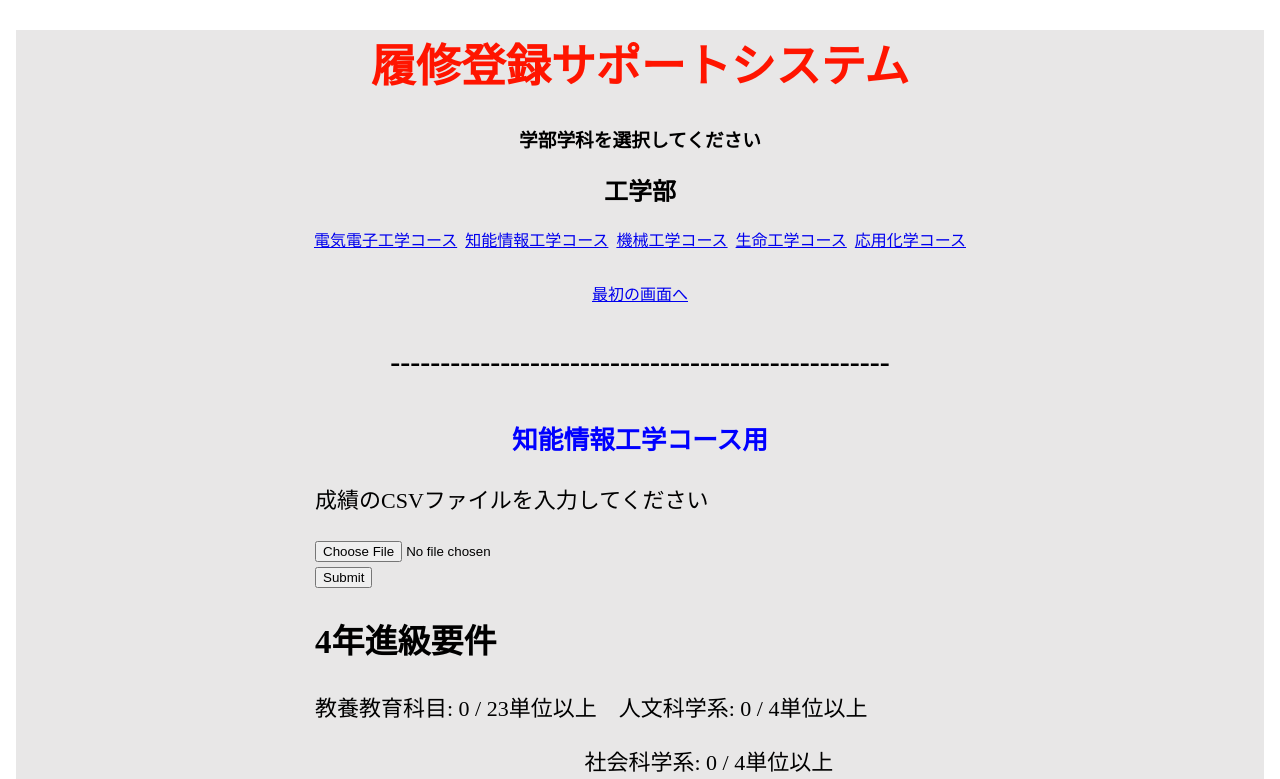
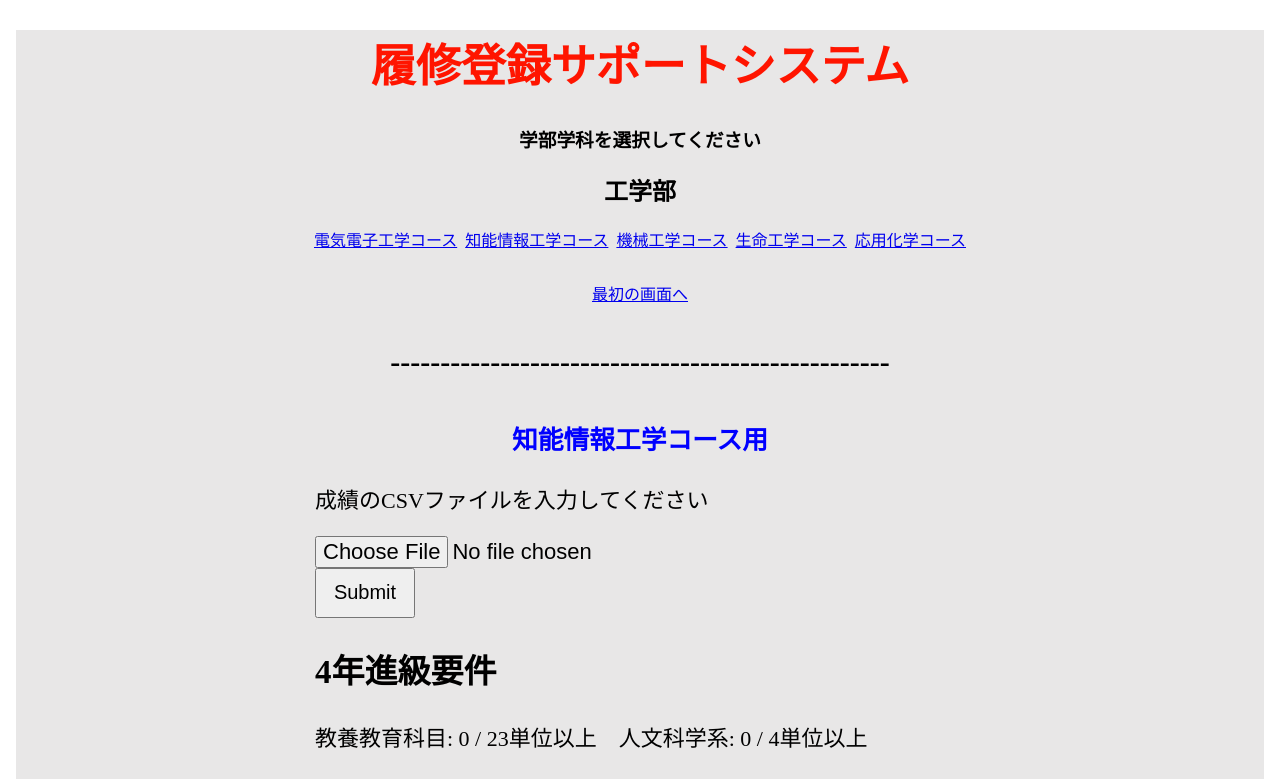
Before and after one commit to tak0705/Support_system, an Angular app: page /chino in a window 1280 px wide. Shown: the top 779 px of the page. Built offline with nearby package versions, Linux system fonts and the light colour scheme.

Commit message:
ボタンサイズアップ

```diff
--- a/src/app/kougaku/chino/chino.component.html
+++ b/src/app/kougaku/chino/chino.component.html
@@ -11,7 +11,6 @@
             type="file"
             accept="text/csv"
             class="form-control"
-            font-size="22px"
             (change)="onFileChange($event)">
 
       <div *ngIf="f['file'].touched && f['file'].invalid" class="alert alert-danger">
--- a/src/app/kougaku/chino/chino.component.scss
+++ b/src/app/kougaku/chino/chino.component.scss
@@ -28,3 +28,11 @@ h4 {
     text-align: center;
     font-size: 30px;
    }
+button {
+  width: 5em;
+  height: 2.5em;
+  font-size: 15pt;
+}
+input{
+  font-size: 100%;
+}
--- a/src/app/kougaku/denki/denki.component.html
+++ b/src/app/kougaku/denki/denki.component.html
@@ -11,7 +11,6 @@
             type="file"
             accept="text/csv"
             class="form-control"
-            font-size="22px"
             (change)="onFileChange($event)">
 
       <div *ngIf="f['file'].touched && f['file'].invalid" class="alert alert-danger">
--- a/src/app/kougaku/denki/denki.component.scss
+++ b/src/app/kougaku/denki/denki.component.scss
@@ -28,3 +28,11 @@ h4 {
     text-align: center;
     font-size: 30px;
    }
+button {
+    width: 5em;
+    height: 2.5em;
+    font-size: 15pt;
+  }
+input{
+    font-size: 100%;
+  }
```
